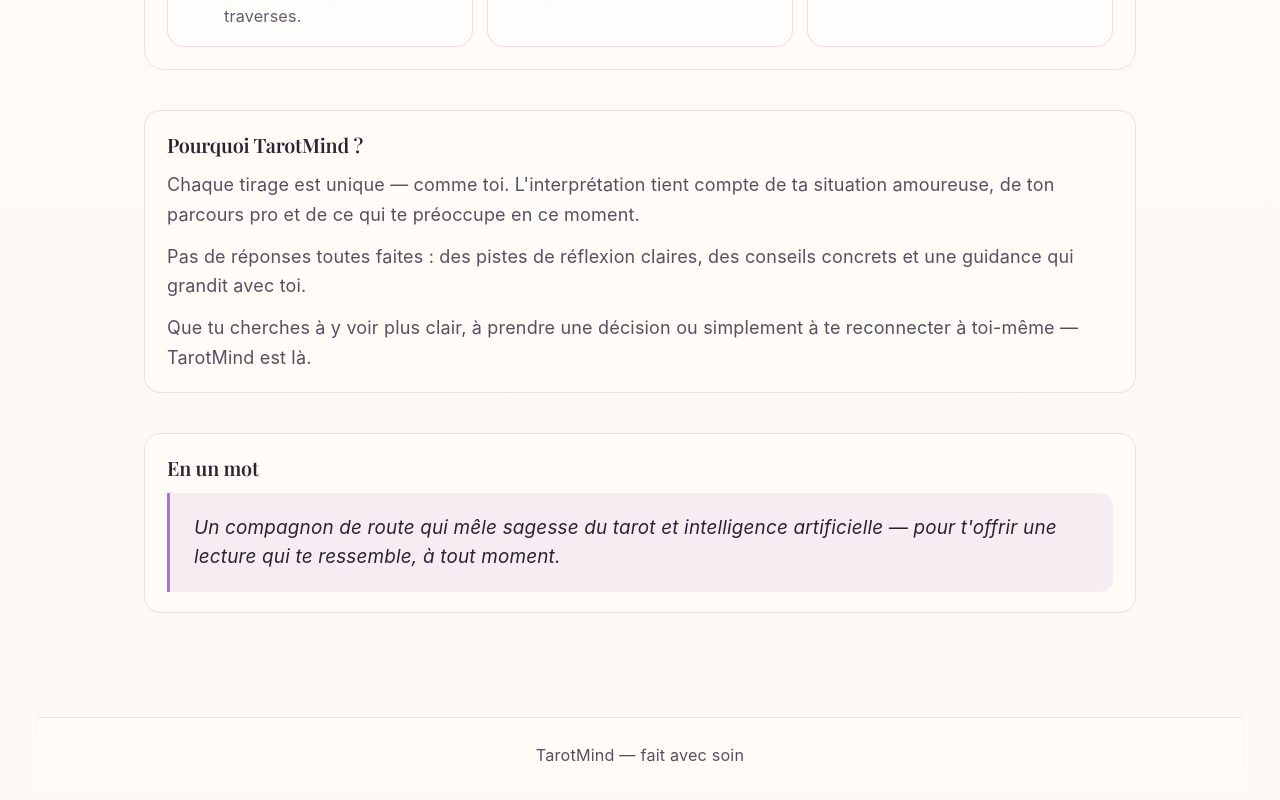
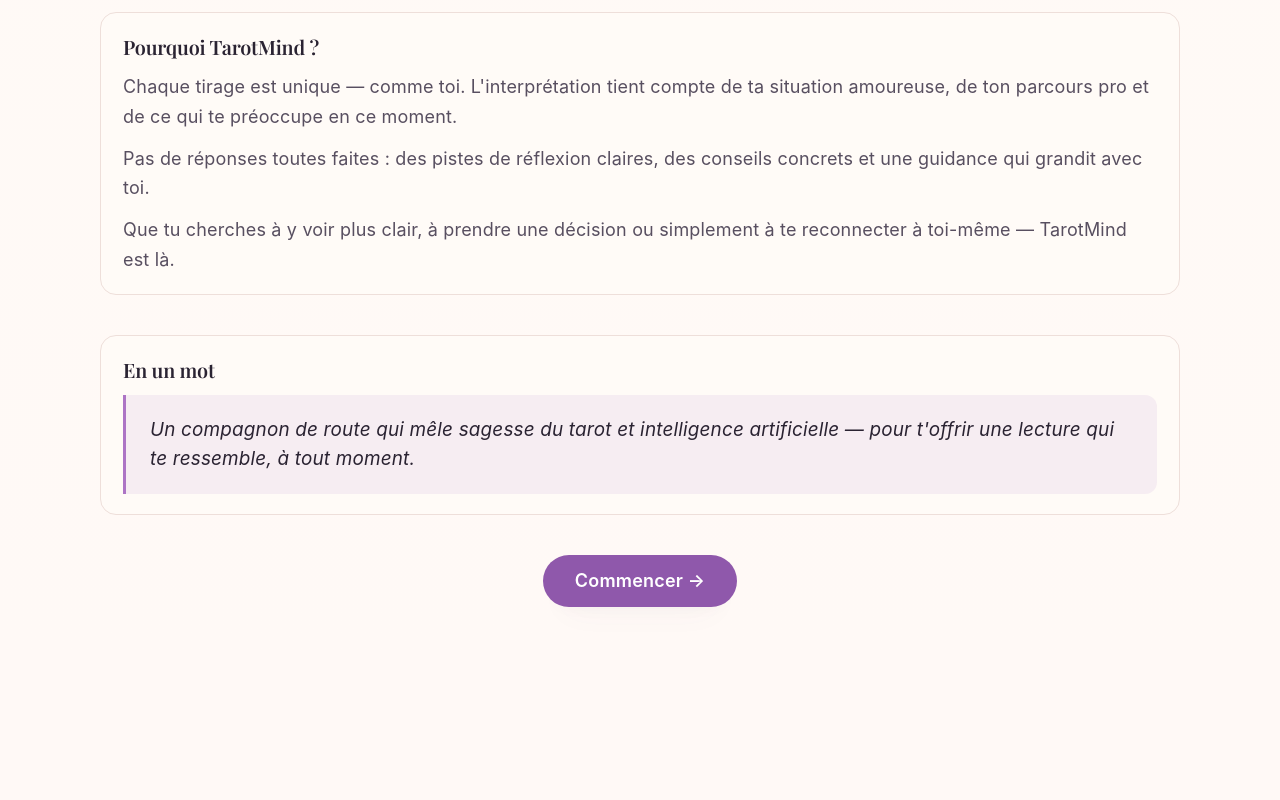
Before and after one commit to OliviaG-dev/TarotMind, a React (Vite) app in the folder client/: page / in a window 1280 px wide. Shown: the part 702-1502 px from the top of the page. After the commit the page ends 1365 px from the top, so only its background shows below. Built offline with nearby package versions, Linux system fonts and the light colour scheme.

Commit message:
:lipstick: improvement:design and :rocket: deploy:render and vercel

```diff
--- a/client/src/components/AppLayout/appLayout.css
+++ b/client/src/components/AppLayout/appLayout.css
@@ -10,7 +10,7 @@
   z-index: 20;
   display: flex;
   align-items: center;
-  justify-content: space-between;
+  justify-content: space-around;
   gap: 20px;
   flex-wrap: wrap;
   padding: 16px 28px;
--- a/client/src/index.css
+++ b/client/src/index.css
@@ -130,3 +130,38 @@
   background: var(--code-bg);
   border: 1px solid var(--border);
 }
+
+.cta-nav {
+  display: flex;
+  justify-content: center;
+  margin-top: 40px;
+}
+
+.cta-nav__link {
+  display: inline-flex;
+  align-items: center;
+  gap: 8px;
+  font-family: var(--sans);
+  font-size: 1rem;
+  font-weight: 600;
+  padding: 13px 32px;
+  border-radius: 999px;
+  border: none;
+  text-decoration: none;
+  color: #fff;
+  background: var(--accent-strong);
+  box-shadow: var(--shadow);
+  transition:
+    background 0.2s ease,
+    transform 0.2s ease;
+}
+
+.cta-nav__link:hover {
+  background: var(--accent);
+  transform: translateY(-1px);
+}
+
+.cta-nav__link:focus-visible {
+  outline: 2px solid var(--accent);
+  outline-offset: 3px;
+}
--- a/client/src/pages/Draw/draw.tsx
+++ b/client/src/pages/Draw/draw.tsx
@@ -292,6 +292,12 @@
           </p>
         </section>
       )}
+
+      <div className="cta-nav">
+        <Link to="/historique" className="cta-nav__link">
+          Continuer →
+        </Link>
+      </div>
     </div>
   )
 }
--- a/client/src/pages/History/history.tsx
+++ b/client/src/pages/History/history.tsx
@@ -1,4 +1,5 @@
 import { useMemo, useState } from 'react'
+import { Link } from 'react-router-dom'
 import { InterpretationText } from '../../components/InterpretationText'
 import { useHistory } from '../../context/HistoryContext'
 import { useProfile } from '../../context/ProfileContext'
@@ -245,6 +246,12 @@
           </ol>
         )}
       </section>
+
+      <div className="cta-nav">
+        <Link to="/" className="cta-nav__link">
+          ← Accueil
+        </Link>
+      </div>
     </div>
   )
 }
--- a/client/src/pages/Home/home.css
+++ b/client/src/pages/Home/home.css
@@ -8,7 +8,6 @@
 
 .home__main {
   flex: 1;
-  padding: clamp(32px, 7vw, 72px) clamp(20px, 4.5vw, 44px) 64px;
   max-width: 1080px;
   margin: 0 auto;
   width: 100%;
--- a/client/src/pages/Home/home.tsx
+++ b/client/src/pages/Home/home.tsx
@@ -99,11 +99,14 @@
           </blockquote>
         </section>
 
+        <div className="cta-nav">
+          <Link to="/profil" className="cta-nav__link">
+            Commencer →
+          </Link>
+        </div>
+
       </main>
 
-      <footer className="home__footer">
-        <span>TarotMind — fait avec soin</span>
-      </footer>
     </div>
   )
 }
--- a/client/src/pages/Profile/profile.tsx
+++ b/client/src/pages/Profile/profile.tsx
@@ -1,3 +1,4 @@
+import { Link } from 'react-router-dom'
 import type {
   DeckPreference,
   Gender,
@@ -203,6 +204,12 @@
           </div>
         </fieldset>
       </form>
+
+      <div className="cta-nav">
+        <Link to="/tirage" className="cta-nav__link">
+          Continuer →
+        </Link>
+      </div>
     </div>
   )
 }
```
